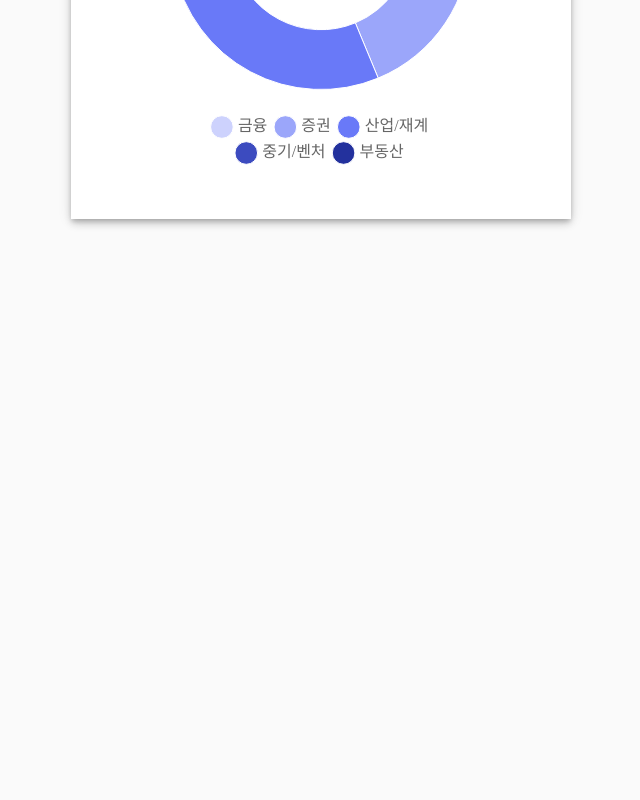
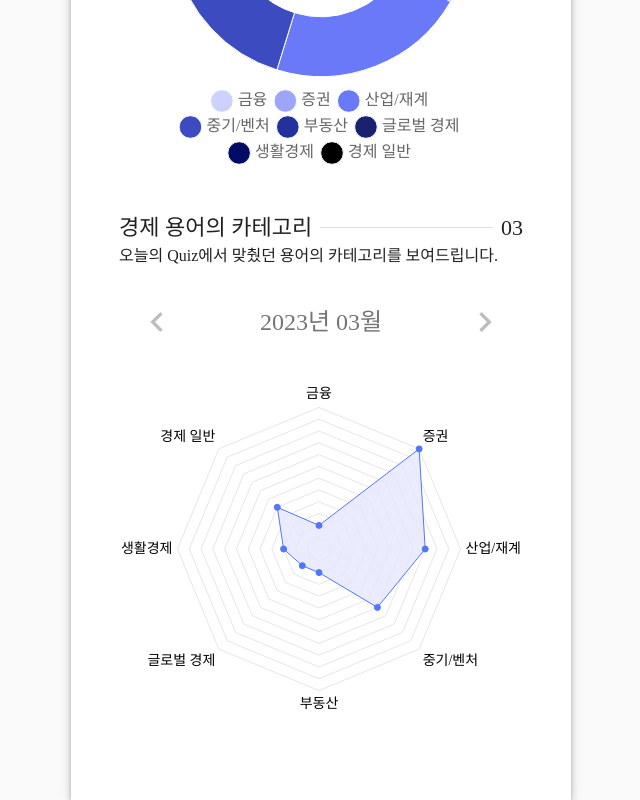
Before and after one commit to Jeeyoun-S/Cow-Economy, a Vue app in the folder frontend/: page /my-page in a window 1280 px wide. Shown: the part 1390-2190 px from the top of the page, without its empty margins (319-959 px from the left). Before the commit the page ends 1609 px from the top, so only its background shows below. Built offline with nearby package versions, Linux system fonts and the light colour scheme; no server answers; a web font is replaced by a local one.

Commit message:
S08P22A509-88 Feat: FE Mypage 3번째 경제 옹여 카테고리 그래프

```diff
--- a/frontend/src/components/MyPage/MyPageInfo/MyPageInfo.vue
+++ b/frontend/src/components/MyPage/MyPageInfo/MyPageInfo.vue
@@ -2,18 +2,22 @@
   <div>
     <ReadNews></ReadNews>
     <ReadNewsCategory></ReadNewsCategory>
+    <WordCategory></WordCategory>
   </div>
 </template>
 
 <script>
 import ReadNews from "@/components/MyPage/MyPageInfo/ReadNews.vue"
 import ReadNewsCategory from "@/components/MyPage/MyPageInfo/ReadNewsCategory.vue"
+import WordCategory from "@/components/MyPage/MyPageInfo/WordCategory.vue"
+
 
 export default {
   name: "MyPageInfo",
   components: {
     ReadNews,
     ReadNewsCategory,
+    WordCategory,
   }
 };
 </script>
--- /dev/null
+++ b/frontend/src/components/MyPage/MyPageInfo/WordCategory.vue
@@ -0,0 +1,94 @@
+<template>
+	<div class="pa-5">
+		<div class="d-flex align-center">
+			<span class="xxl-font">경제 용어의 카테고리</span>
+			<div class="horizontal-divider">
+				<v-divider class="mx-2"></v-divider>
+			</div>
+			<span class="xxl-font th-font">03</span>
+		</div>
+		<div class="th-font">오늘의 Quiz에서 맞췄던 용어의 카테고리를 보여드립니다.</div>
+		<div class="d-flex justify-space-between align-center pt-7 px-3 xxxl-font">
+			<v-btn x-large icon>
+				<v-icon x-large style="color: #BDBDBD">mdi-chevron-left</v-icon>
+			</v-btn>
+			<span style="color: #757575">2023년 03월</span>
+			<v-btn x-large icon>
+				<v-icon x-large style="color: #BDBDBD">mdi-chevron-right</v-icon>
+			</v-btn>
+		</div>
+		<canvas ref="radarChart"></canvas>
+	</div>
+</template>
+
+<script>
+import { mapState } from "vuex";
+import { Chart, registerables } from "chart.js";
+
+Chart.register(...registerables);
+
+export default {
+computed: mapState("newsStore", ["category"]),
+mounted() {
+	this.drawRadarChart();
+},
+methods: {
+	drawRadarChart() {
+		const ctx = this.$refs.radarChart.getContext("2d");
+
+		const labels = this.category.map(item => item[0]);
+		const data = this.category.map(item => item[1]);
+
+		new Chart(ctx, {
+			type: "radar",
+			data: {
+				labels: labels,
+				datasets: [{
+					label: "Categories",
+					data: data,
+					backgroundColor: "rgba(229, 232, 253, 0.8)",
+					borderColor: "rgba(81, 118, 250, 1)",
+					borderWidth: 1,
+					pointBackgroundColor: "rgba(81, 118, 250, 1)"
+				}]
+			},
+			options: {
+				plugins: {
+					legend: {
+						display: false,
+						position: "bottom",
+					},
+					tooltip: {
+						enabled: true,
+					}
+				},
+				scales: {
+					r: {
+						beginAtZero: true,
+						ticks: {
+							stepSize: 1,
+							display: false
+						},
+						grid: {
+							color: function(context) {
+								return context.tick.value === 0 ? 'rgba(0, 0, 0, 0)' : 'rgba(0, 0, 0, 0.1)';
+							}
+						},
+						angleLines: {
+							display: false,
+						},
+						pointLabels: {
+							color: 'rgb(0, 0, 0)', // 항목 글씨 색상 변경
+							font: {
+								size: 14, // 항목 글씨 크기 변경
+								family: getComputedStyle(document.documentElement).getPropertyValue('--main-font-3').trim(),
+							}
+						}
+					}
+				}
+			}
+		});
+	}
+}
+};
+</script>
--- a/frontend/src/store/modules/newsStore.js
+++ b/frontend/src/store/modules/newsStore.js
@@ -66,9 +66,9 @@ const newsStore = {
         ["산업/재계", 9],
         ["중기/벤처", 7],
         ["부동산", 2],
-        // ["글로벌 경제", 2],
-        // ["생활경제", 3],
-        // ["경제 일반", 5],
+        ["글로벌 경제", 2],
+        ["생활경제", 3],
+        ["경제 일반", 5],
       ]
     },
     mutations: {
```
